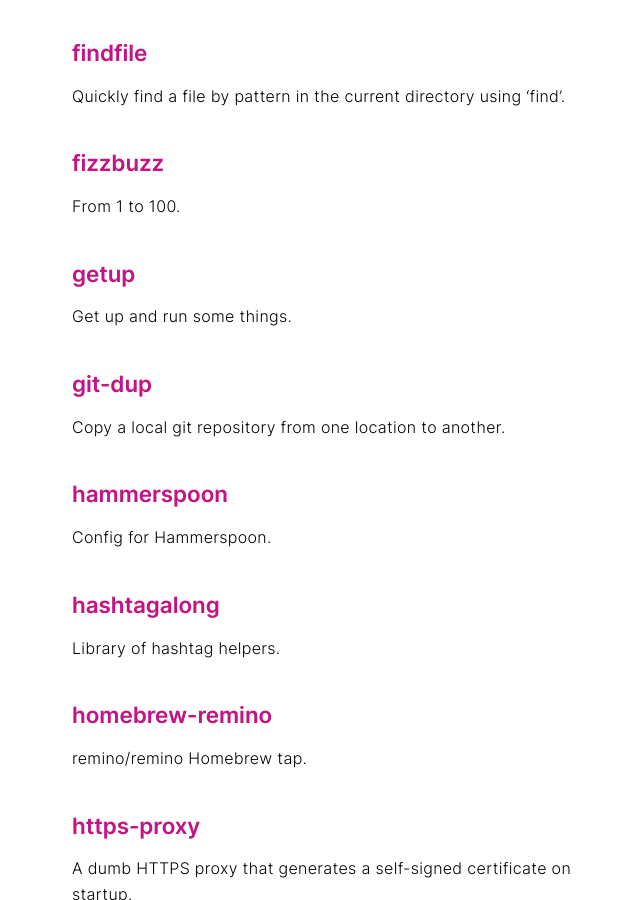
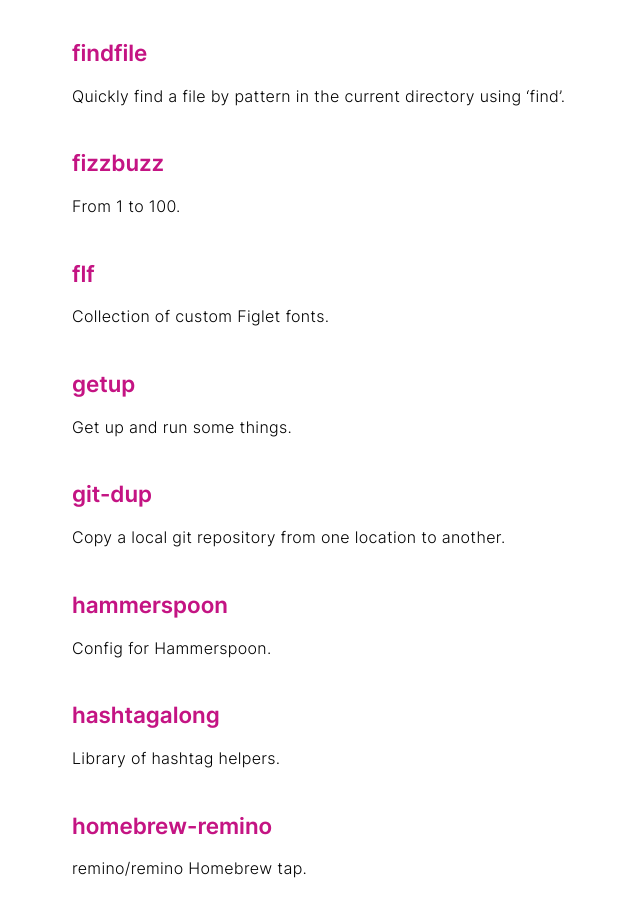
Before and after one commit to remino/remino.github.io, a Jekyll site: the page built from index.md, in a window 1280 px wide and 900 px high, scrolled down 1200 px. Shown: the whole window, without its empty margins (288-928 px from the left). Built offline with Jekyll 4.4.1, drawn with Linux system fonts in a browser that asks for light colours.

Commit message:
Add flf repo

```diff
--- a/_data/repos.json
+++ b/_data/repos.json
@@ -58,6 +58,12 @@
 		"homepageUrl": "",
 		"name": "fizzbuzz",
 		"url": "https://github.com/remino/fizzbuzz"
+	},
+	{
+		"description": "Collection of custom Figlet fonts",
+		"homepageUrl": "",
+		"name": "flf",
+		"url": "https://github.com/remino/flf"
 	},
 	{
 		"description": "Get up and run some things",
```
